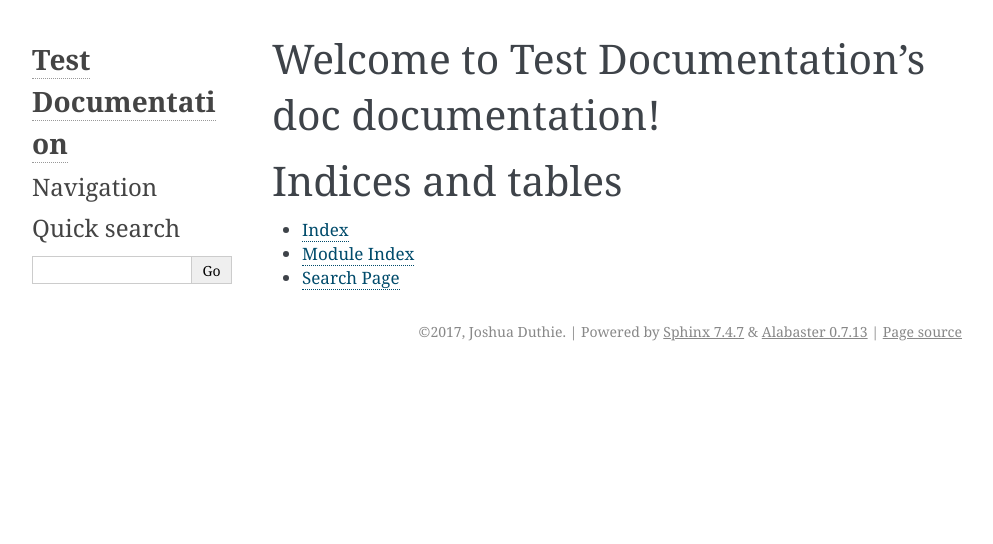
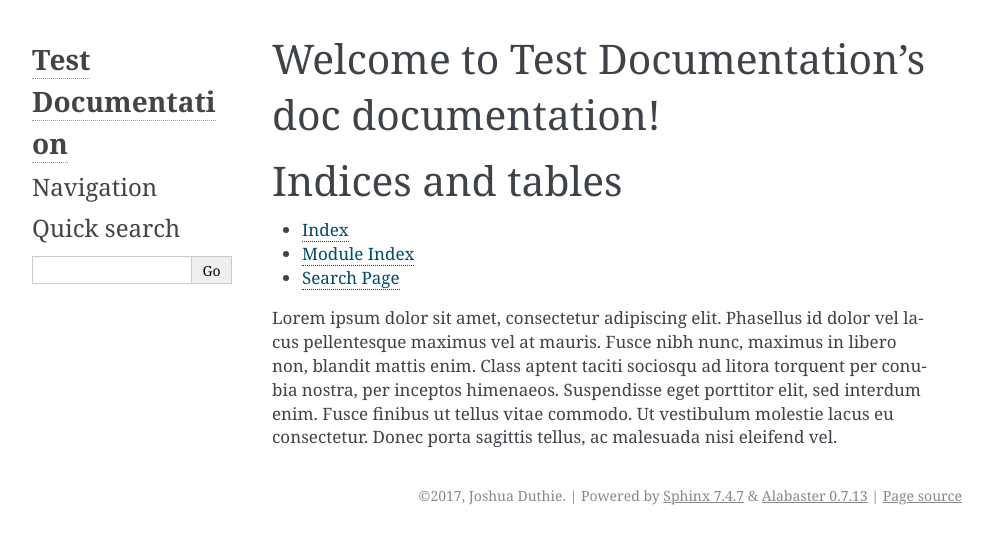
Before and after one commit to pyrohawk89/test-docs, a Sphinx documentation site: the page built from docs/index.rst, in a window 1280 px wide. Shown: the top 544 px of the page, without its empty margins (148-1141 px from the left). Built offline with Sphinx 7.4.7, drawn with Linux system fonts in a browser that asks for light colours; formulas are drawn with MathJax 3.

Commit message:
2nd Build

```diff
--- a/docs/index.rst
+++ b/docs/index.rst
@@ -18,3 +18,5 @@ Indices and tables
 * :ref:`genindex`
 * :ref:`modindex`
 * :ref:`search`
+
+Lorem ipsum dolor sit amet, consectetur adipiscing elit. Phasellus id dolor vel lacus pellentesque maximus vel at mauris. Fusce nibh nunc, maximus in libero non, blandit mattis enim. Class aptent taciti sociosqu ad litora torquent per conubia nostra, per inceptos himenaeos. Suspendisse eget porttitor elit, sed interdum enim. Fusce finibus ut tellus vitae commodo. Ut vestibulum molestie lacus eu consectetur. Donec porta sagittis tellus, ac malesuada nisi eleifend vel.
```
Also changed, not shown: 5 other files.
